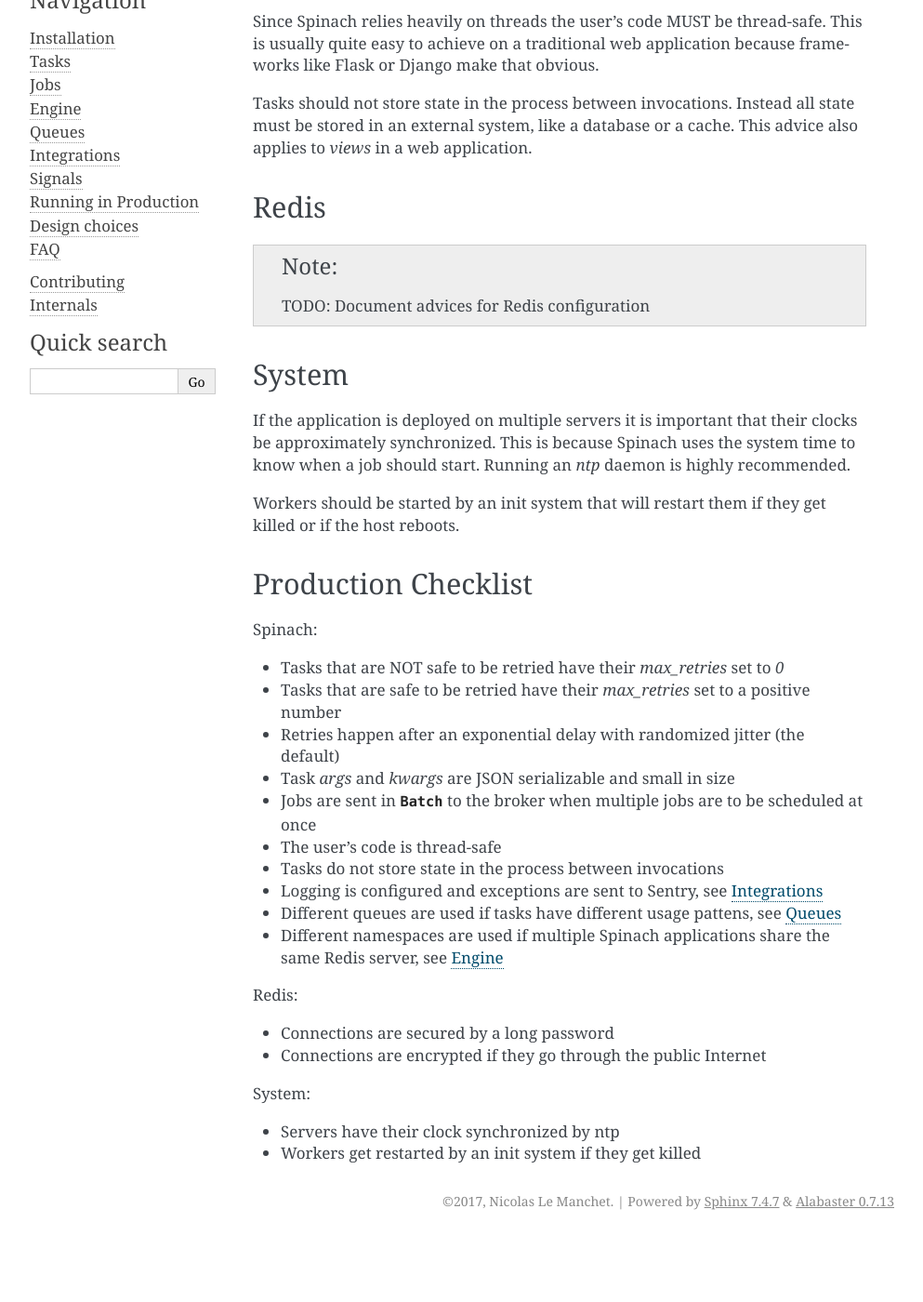
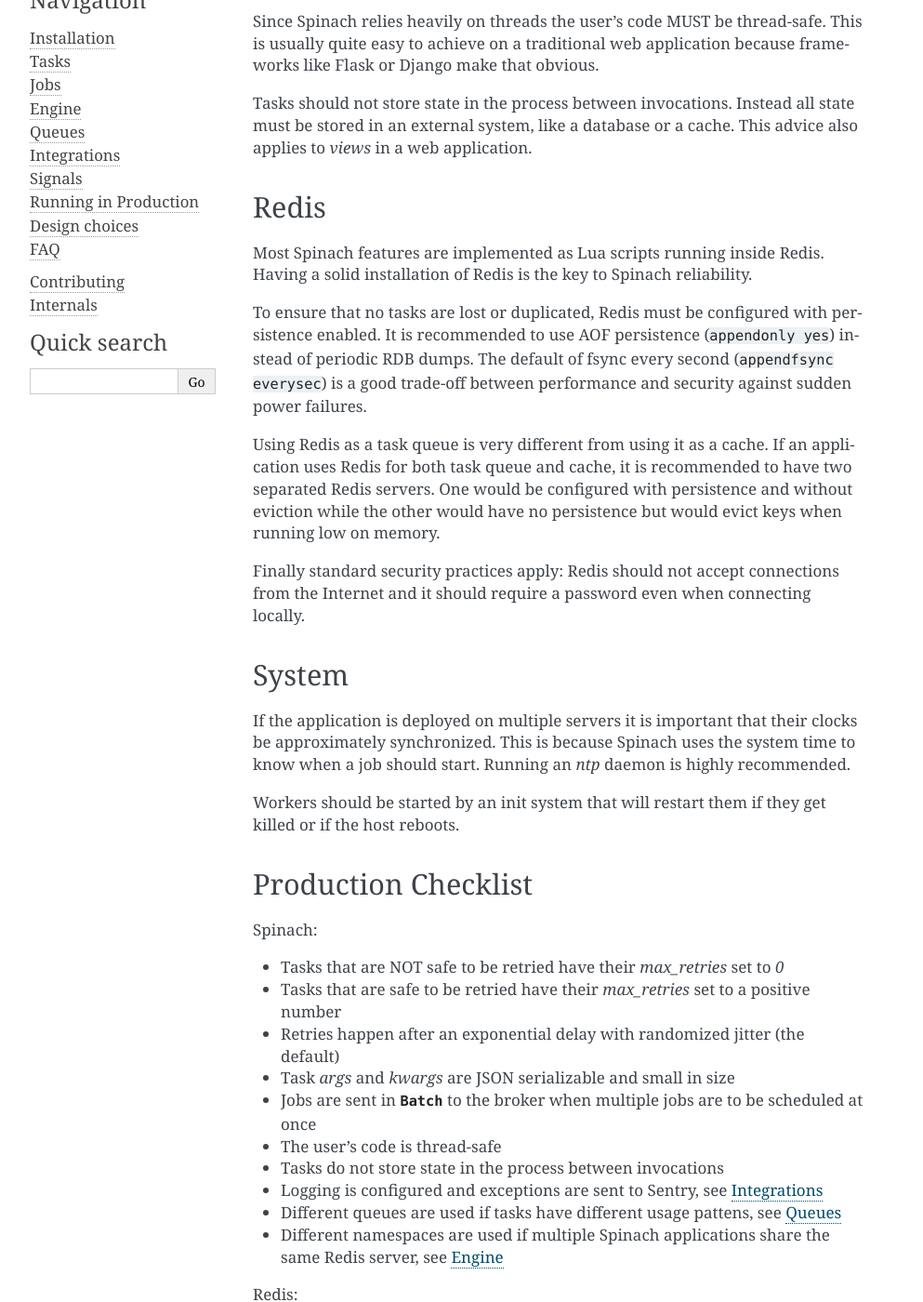
Before and after one commit to NicolasLM/spinach, a Sphinx documentation site: the page built from doc/user/production.rst, in a window 1280 px wide and 1400 px high, scrolled down 205 px. Shown: the whole window at 93% size, without its empty margins (148-1141 px from the left). Built offline with Sphinx 7.4.7, drawn with Linux system fonts in a browser that asks for light colours; the version number could not be read and is left out; before the commit the page ends 1536 px from its top, so only the background shows below that; some of the changed text lies outside the part shown.

Commit message:
Document tips for running Redis in production

```diff
--- a/doc/user/production.rst
+++ b/doc/user/production.rst
@@ -19,7 +19,24 @@
 Redis
 -----
 
-.. note:: TODO: Document advices for Redis configuration
+Most Spinach features are implemented as Lua scripts running inside Redis.
+Having a solid installation of Redis is the key to Spinach reliability.
+
+To ensure that no tasks are lost or duplicated, Redis must be configured with
+persistence enabled. It is recommended to use AOF persistence
+(``appendonly yes``) instead of periodic RDB dumps. The default of fsync
+every second (``appendfsync everysec``) is a good trade-off between performance
+and security against sudden power failures.
+
+Using Redis as a task queue is very different from using it as a cache. If an
+application uses Redis for both task queue and cache, it is recommended to
+have two separated Redis servers. One would be configured with persistence and
+without eviction while the other would have no persistence but would evict keys
+when running low on memory.
+
+Finally standard security practices apply: Redis should not accept connections
+from the Internet and it should require a password even when connecting
+locally.
 
 System
 ------
@@ -56,6 +73,9 @@
 
 Redis:
 
+- Redis uses AOF persistence
+- Redis does not evict keys when running low on memory
+- The Redis server used by Spinach is not also used as a cache
 - Connections are secured by a long password
 - Connections are encrypted if they go through the public Internet
 
```
